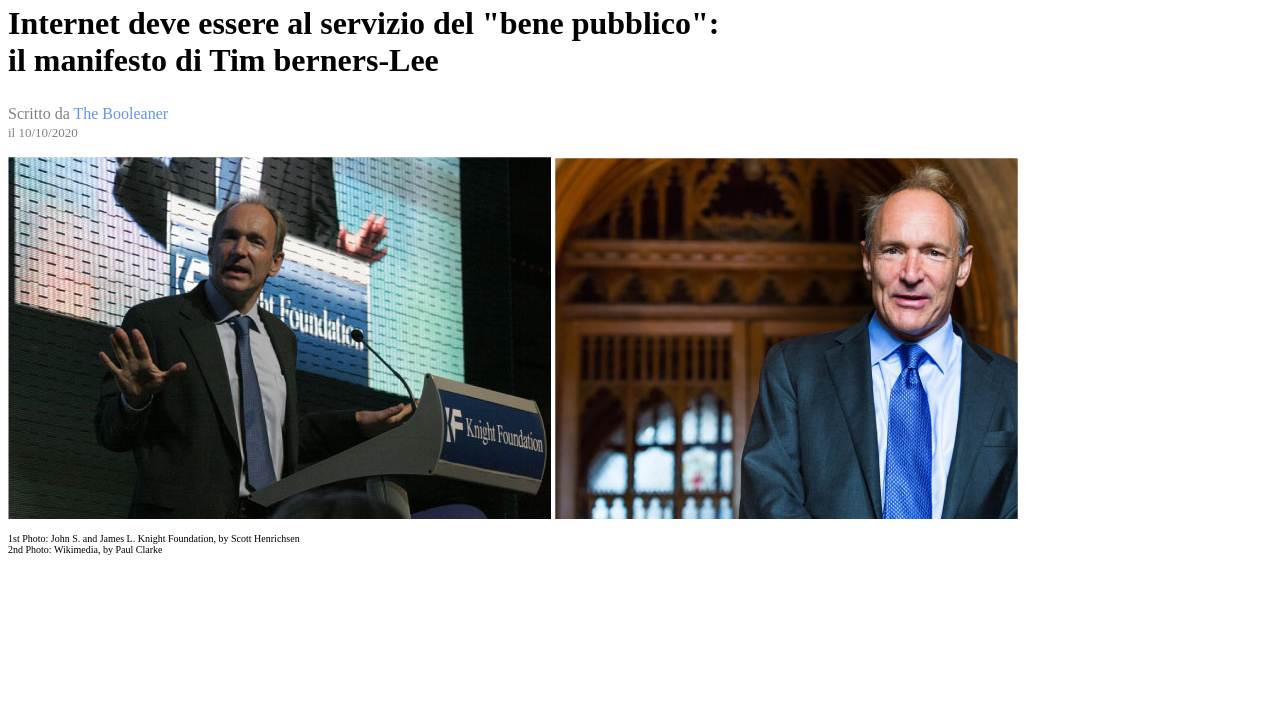
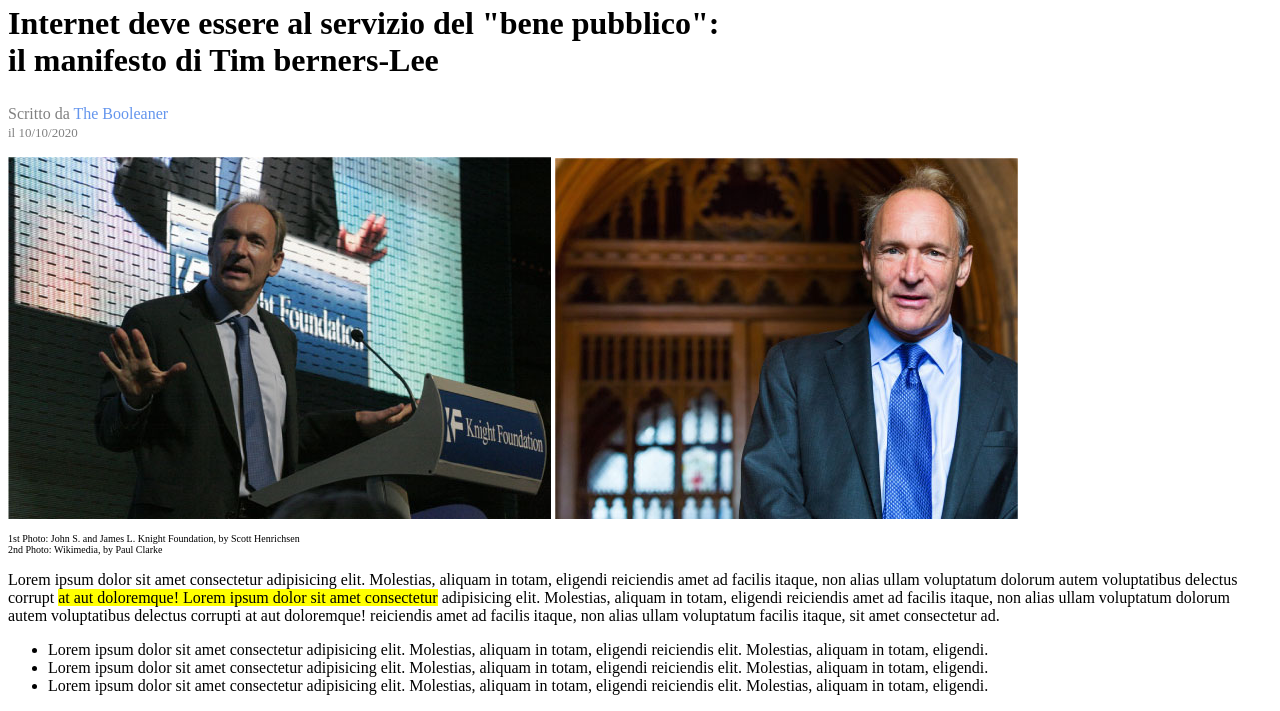
Before and after one commit to GiovanniGarlaschini22/html-css-booleaner, a plain HTML site: page index.html in a window 1280 px wide. Shown: the part 120-831 px from the top of the page. Before the commit the page ends 800 px from the top, so only its background shows below. Drawn offline with Linux system fonts and the light colour scheme.

Commit message:
Feat: Second section added

```diff
--- a/css/style.css
+++ b/css/style.css
@@ -31,3 +31,8 @@ body{
     font-size: x-small;
 }
 /*prima sezione*/
+
+/*seconda sezione*/
+.testo-evidenziato{
+    background-color: rgb(255, 255, 0);
+}
--- a/index.html
+++ b/index.html
@@ -38,6 +38,20 @@
             </p>
         </div>
         <!--fine prima sezione-->
+
+        <!--seconda sezione-->
+        <div>
+            <p>Lorem ipsum dolor sit amet consectetur adipisicing elit. Molestias, aliquam in totam, eligendi reiciendis amet ad facilis itaque, non alias ullam voluptatum dolorum autem voluptatibus delectus corrupt <span class="testo-evidenziato">at aut doloremque!
+                Lorem ipsum dolor sit amet consectetur</span> adipisicing elit. Molestias, aliquam in totam, eligendi reiciendis amet ad facilis itaque, non alias ullam voluptatum dolorum autem voluptatibus delectus corrupti at aut doloremque!
+                reiciendis amet ad facilis itaque, non alias ullam voluptatum facilis itaque,  sit amet consectetur ad.
+            </p>
+            <ul>
+               <li>Lorem ipsum dolor sit amet consectetur adipisicing elit. Molestias, aliquam in totam, eligendi reiciendis elit. Molestias, aliquam in totam, eligendi.</li>
+               <li>Lorem ipsum dolor sit amet consectetur adipisicing elit. Molestias, aliquam in totam, eligendi reiciendis elit. Molestias, aliquam in totam, eligendi.</li>
+               <li>Lorem ipsum dolor sit amet consectetur adipisicing elit. Molestias, aliquam in totam, eligendi reiciendis elit. Molestias, aliquam in totam, eligendi.</li>
+            </ul>
+        </div>
+        <!--fine seconda sezione-->
     </main>
 </section>
 <!--fine main-->
```
